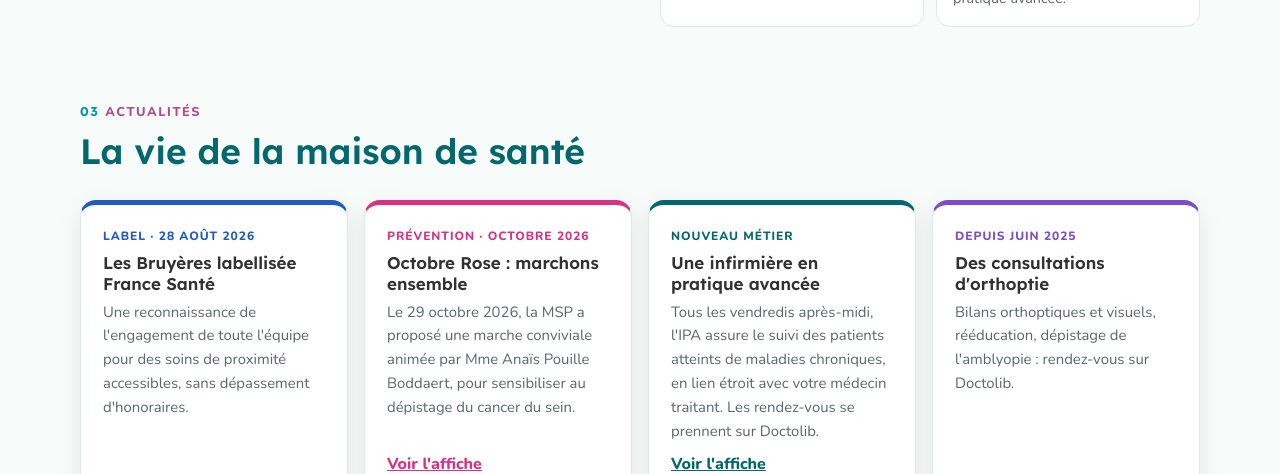
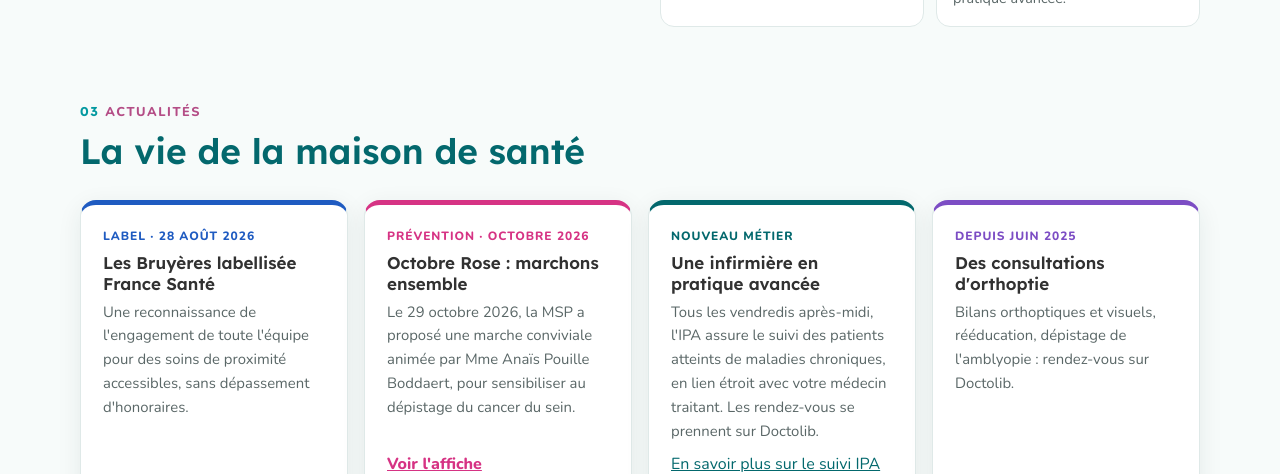
Before and after one commit to coorsante/msp-les-bruyeres, a plain HTML site: page index.html in a window 1280 px wide. Shown: the part 2326-2800 px from the top of the page. Drawn offline with nearby package versions, Linux system fonts and the light colour scheme.

Commit message:
Retirer l’affiche IPA qui indique l’ancien créneau

```diff
--- a/index.html
+++ b/index.html
@@ -516,7 +516,7 @@ dialog.lb button{position:absolute;top:10px;right:10px;width:40px;height:40px;bo
         <span class="tag">Nouveau métier</span>
         <h3>Une infirmière en pratique avancée</h3>
         <p>Tous les vendredis après-midi, l'IPA assure le suivi des patients atteints de maladies chroniques, en lien étroit avec votre médecin traitant. Les rendez-vous se prennent sur Doctolib.</p>
-        <button class="lk" data-img="ipa">Voir l'affiche</button>
+        <a class="lk" href="#ipa">En savoir plus sur le suivi IPA</a>
       </article>
       <article class="news reveal" style="--c:#7c4dc4">
         <span class="tag">Depuis juin 2025</span>
@@ -565,7 +565,7 @@ dialog.lb button{position:absolute;top:10px;right:10px;width:40px;height:40px;bo
         <p>Infirmière en pratique avancée (IPA), elle assure le <strong>suivi clinique des patients atteints de maladies chroniques ou en situation complexe</strong>, en étroite collaboration avec les médecins de la maison de santé.</p>
         <p>Elle est aussi infirmière de santé publique dans le cadre du dispositif <strong>Asalée</strong>.</p>
         <p style="color:var(--muted);font-size:.95rem">L'IPA travaille en étroite collaboration avec votre médecin traitant, pour une meilleure prise en charge de votre santé.</p>
-        <div class="btns"><button class="btn ghost" data-img="ipa" type="button">Voir l'affiche IPA</button></div>
+        <p><strong>Prise de rendez-vous sur Doctolib.</strong></p>
       </div>
       <div>
         <ol class="timeline" id="timeline">
```
